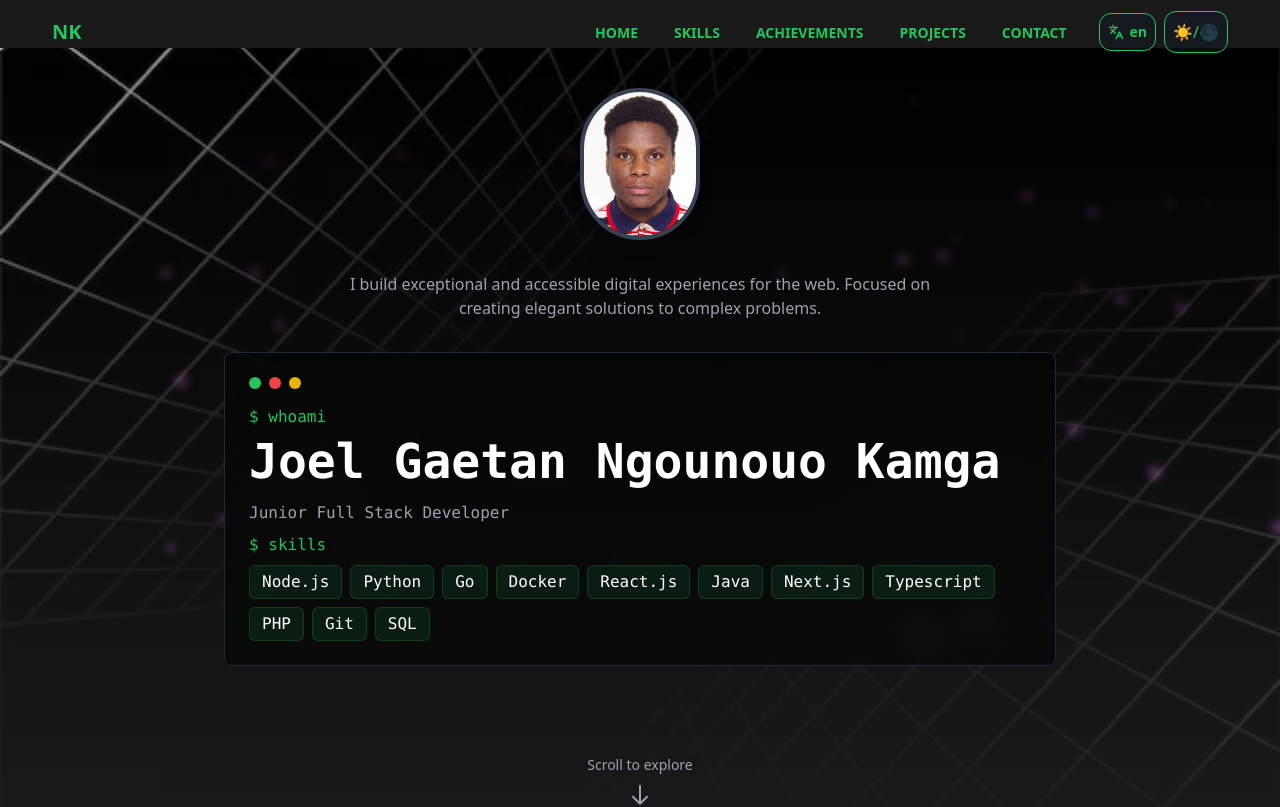
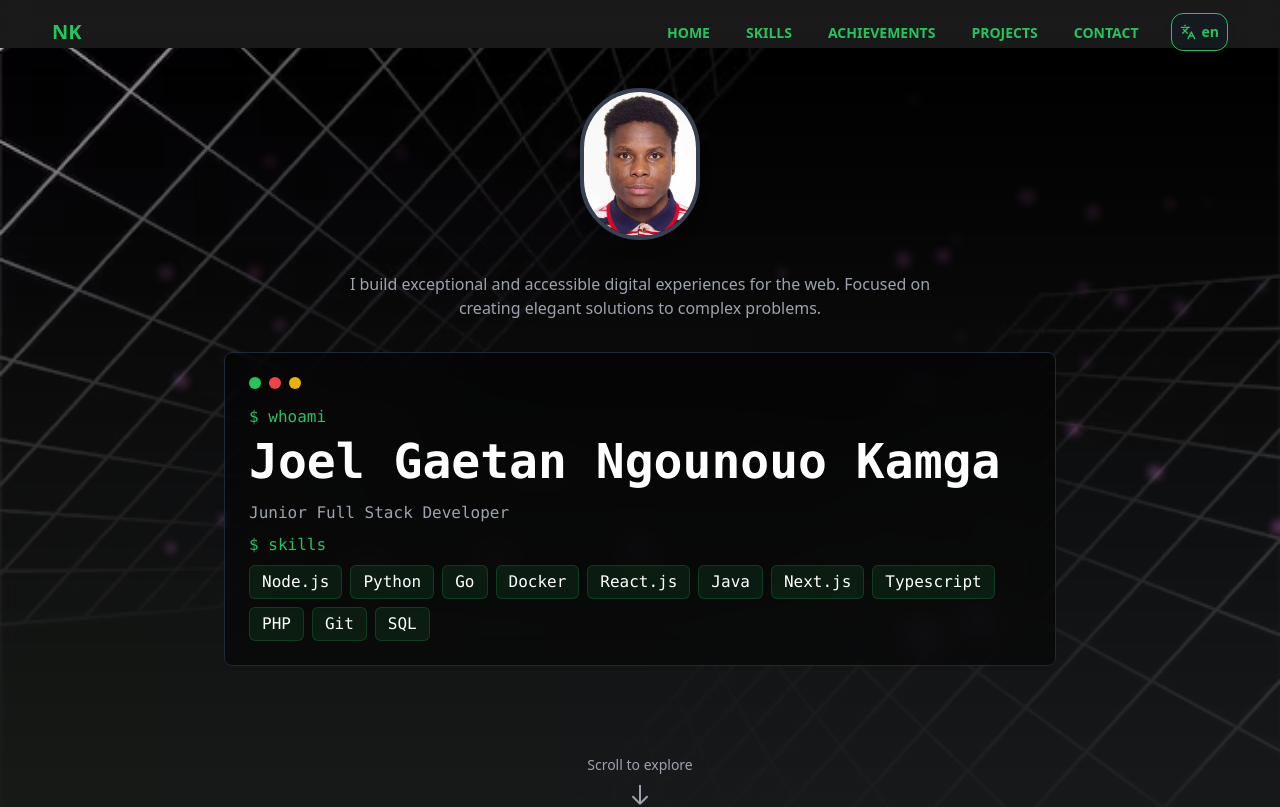
Before and after one commit to Joelnk237/my-portfolio, a Next.js app: page / in a window 1280 px wide. Shown: the top 807 px of the page. Built offline with nearby package versions, Linux system fonts and the light colour scheme.

Commit message:
update traduction button

```diff
--- a/app/components/NavSection.tsx
+++ b/app/components/NavSection.tsx
@@ -100,12 +100,12 @@ const changeLanguage = () => {
             </button>
 
             {/* Bouton dark mode */}
-            <button
+            {/*<button
               className="relative group p-2 bg-gray-900/50 dark:bg-gray-800/60 backdrop-blur-xl rounded-xl
                 border border-green-500 dark:border-gray-700 hover:border-primary dark:hover:border-primary
                 transition-all shadow-lg text-green-500"
               aria-label="Switch to dark mode"
-            >☀️/🌑</button>
+            >☀️/🌑</button>*/}
           </div>
 
           {/* --- Button (Mobile Menu)  --- */}
```
